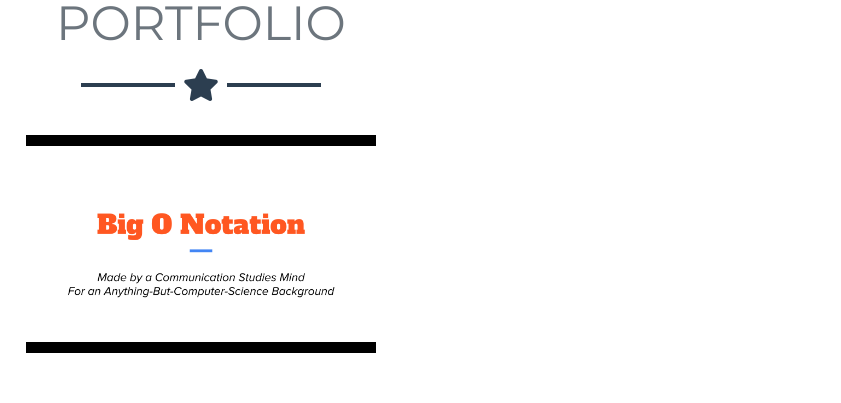
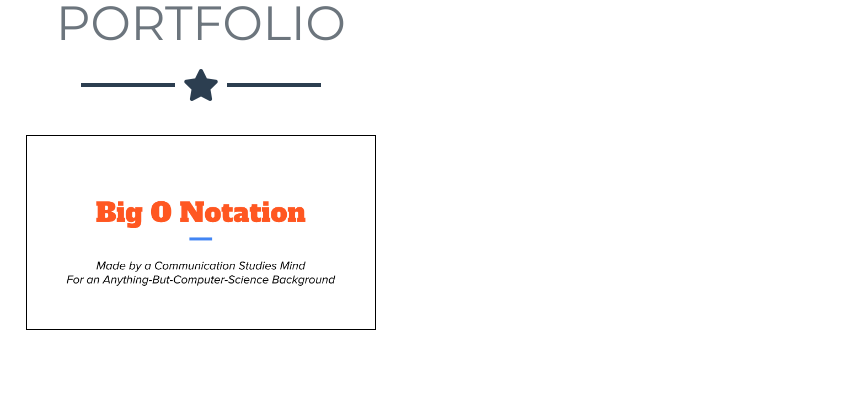
Before and after one commit to jessigu/portfolio-site, a website with bundled scripts: page index.html in a window 1280 px wide. Shown: the part 2278-2681 px from the top of the page, 439-1280 px from the left. Built offline with nearby package versions, Linux system fonts and the light colour scheme; files whose address does not match are found by name.

Commit message:
bigo pic edit

```diff
--- a/index.html
+++ b/index.html
@@ -157,7 +157,7 @@
                 <i class="fas fa-search-plus fa-3x"></i>
               </div>
             </div>
-            <img class="img-fluid" src="img/bigo.png" alt="powerpoint presentation">
+            <img class="img-fluid" src="img/bigo2.png" alt="powerpoint presentation" style="border: 1px solid black">
           </a>
         </div>
         <div class="col-md-6 col-lg-4">
```
Also changed, not shown: img/bigo2.png (added).
